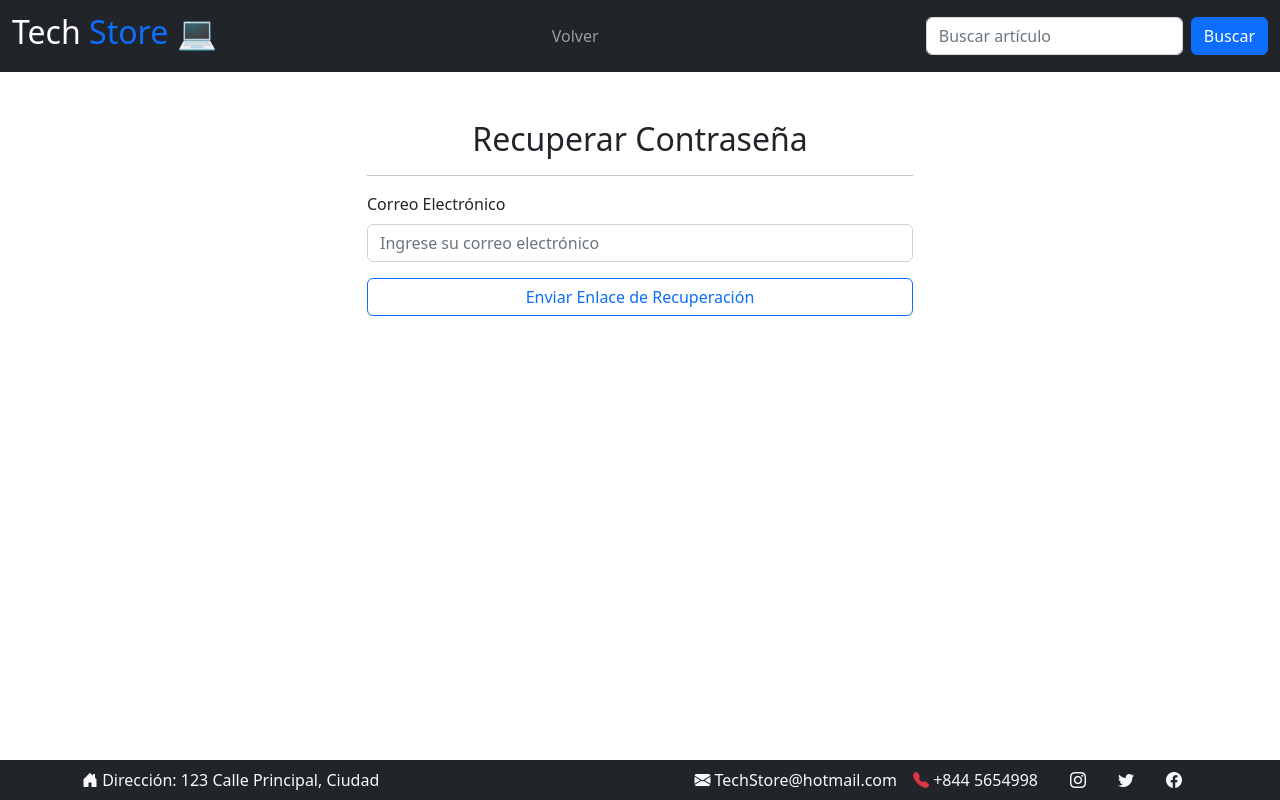
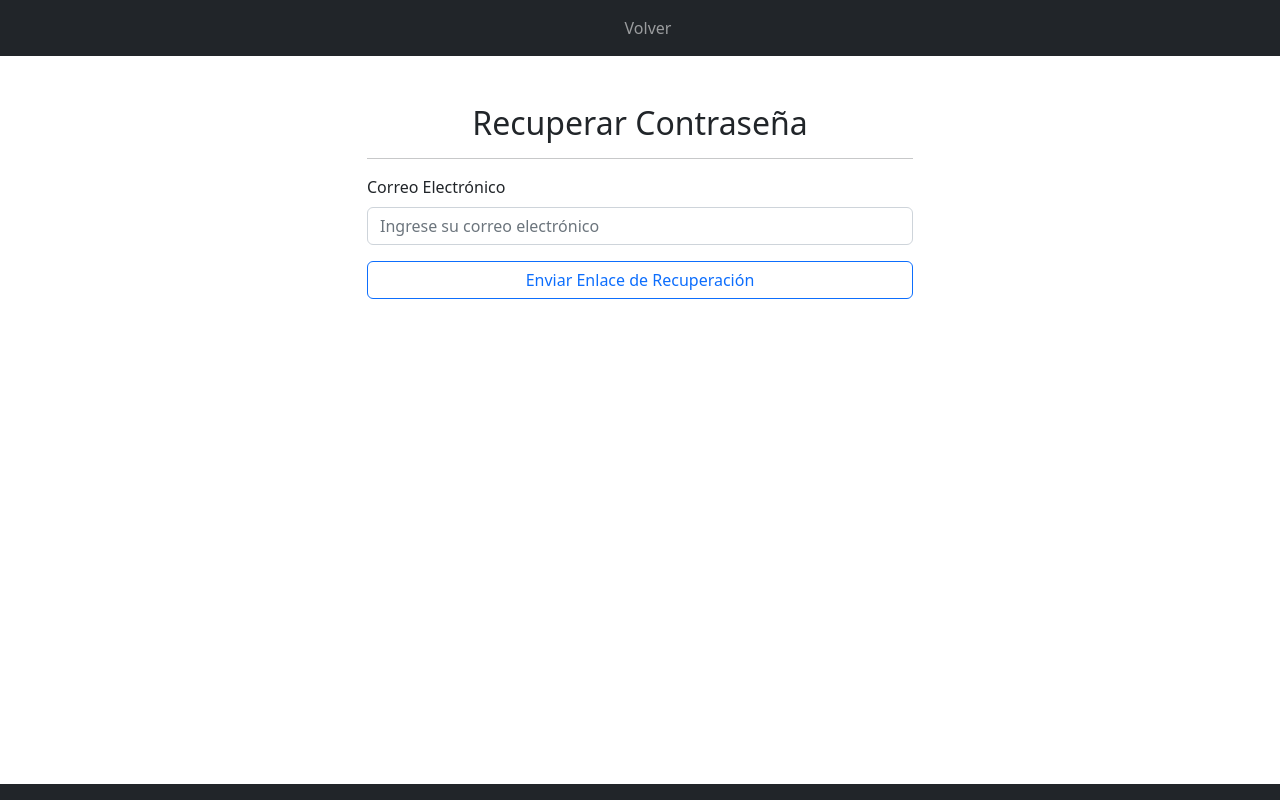
Before and after one commit to AnnyRivera/AnnyLitzyPaolaAlondra, a PHP site: page /mendozacerdaalondramitchelUnidad2/forgetpassword.php in a window 1280 px wide. Run offline with PHP 8.4, Linux system fonts and the light colour scheme; some libraries are stand-ins or nearby versions.

Commit message:
Update forgetpassword.php

```diff
--- a/forgetpassword.php
+++ b/forgetpassword.php
@@ -14,7 +14,7 @@ require_once('connection/dbconnection.php'); // Incluye el archivo de conexión
 <head>
     <meta charset="UTF-8">
     <meta name="viewport" content="width=device-width, initial-scale=1.0">
-    <title>Recuperar Contraseña - Tech Store 💻</title>
+    <title>Recuperar Contraseña </title>
     <link rel="icon" type="image/x-icon" href="img/favicon.png">
     <!-- Incluye los CSS de Bootstrap -->
     <link rel="stylesheet" href="css/bootstrap.css">
@@ -47,10 +47,7 @@ require_once('connection/dbconnection.php'); // Incluye el archivo de conexión
     <nav class="navbar navbar-expand-sm navbar-dark bg-dark sticky-top ">
         <div class="container-fluid">
             <a class="navbar-brand" href="index.php">
-                <h2>
-                    <span class="text-white">Tech</span>
-                    <span class="text-primary">Store</span> 💻
-                </h2>
+
             </a>
             <button class="navbar-toggler" type="button" data-bs-toggle="collapse" data-bs-target="#mynavbar">
                 <span class="navbar-toggler-icon"></span>
@@ -62,8 +59,7 @@ require_once('connection/dbconnection.php'); // Incluye el archivo de conexión
                     </li>
                 </ul>
                 <form class="d-flex">
-                    <input class="form-control me-2" type="text" placeholder="Buscar artículo">
-                    <button class="btn btn-primary" type="button">Buscar</button>
+
                 </form>
             </div>
         </div>
@@ -95,14 +91,10 @@ require_once('connection/dbconnection.php'); // Incluye el archivo de conexión
         <div class="container">
             <div class="row justify-content-between">
                 <div class="col-md-6">
-                    <p class="mb-0"><i class="bi bi-house-door-fill"></i> Dirección: 123 Calle Principal, Ciudad</p>
+
                 </div>
                 <div class="col-md-6 d-flex flex-column flex-md-row-reverse align-items-center">
-                    <a href="#" class="text-light me-3"><i class="bi bi-facebook"></i></a>
-                    <a href="#" class="text-light me-3"><i class="bi bi-twitter"></i></a>
-                    <a href="#" class="text-light me-3"><i class="bi bi-instagram"></i></a>
-                    <a href="tel:+8441716912" class="text-light me-3"><i class="bi bi-telephone-fill text-danger"></i> +844 5654998</a>
-                    <a href="mailto:TechStore@hotmail.com" class="text-light"><i class="bi bi-envelope-fill"></i> TechStore@hotmail.com</a>
+
                 </div>
             </div>
         </div>
```
